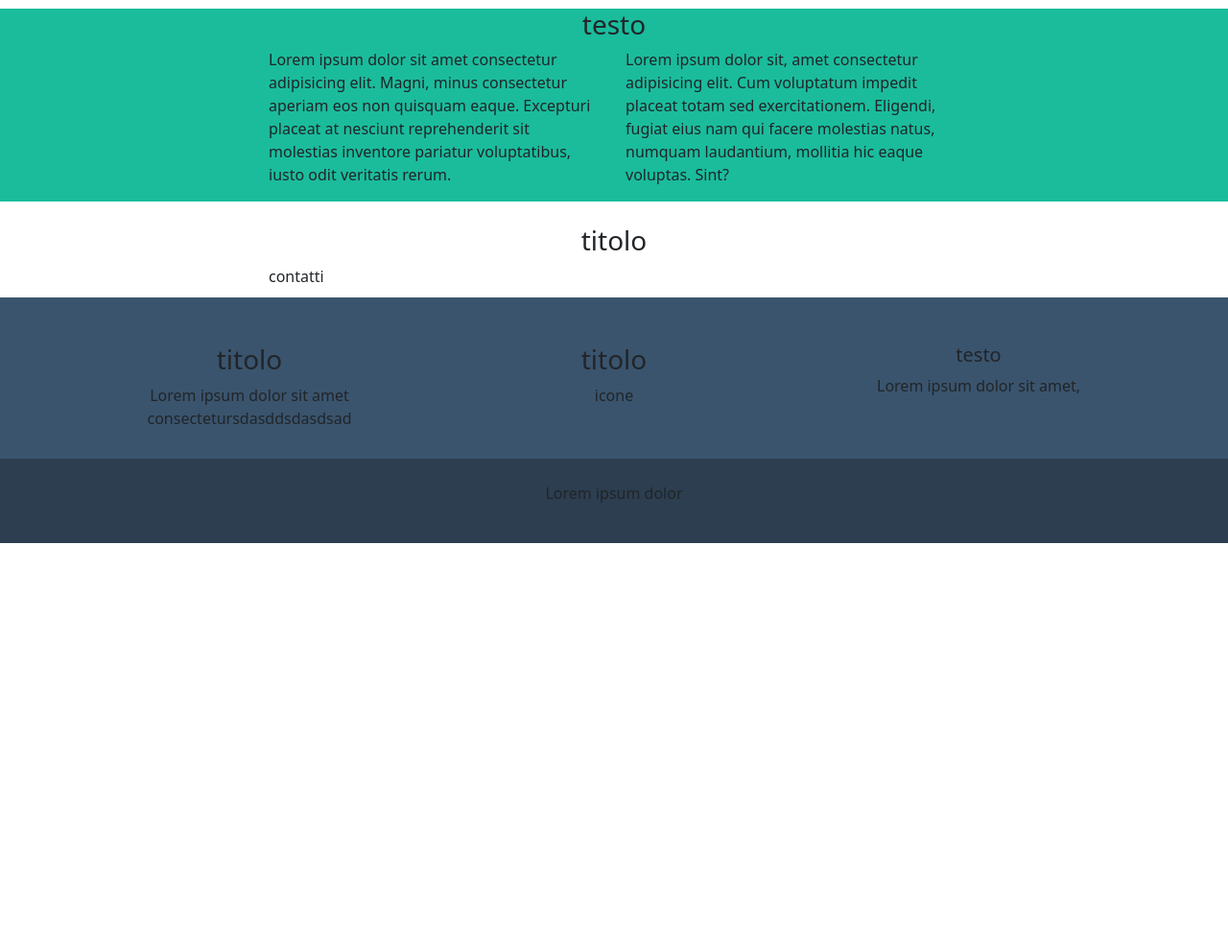
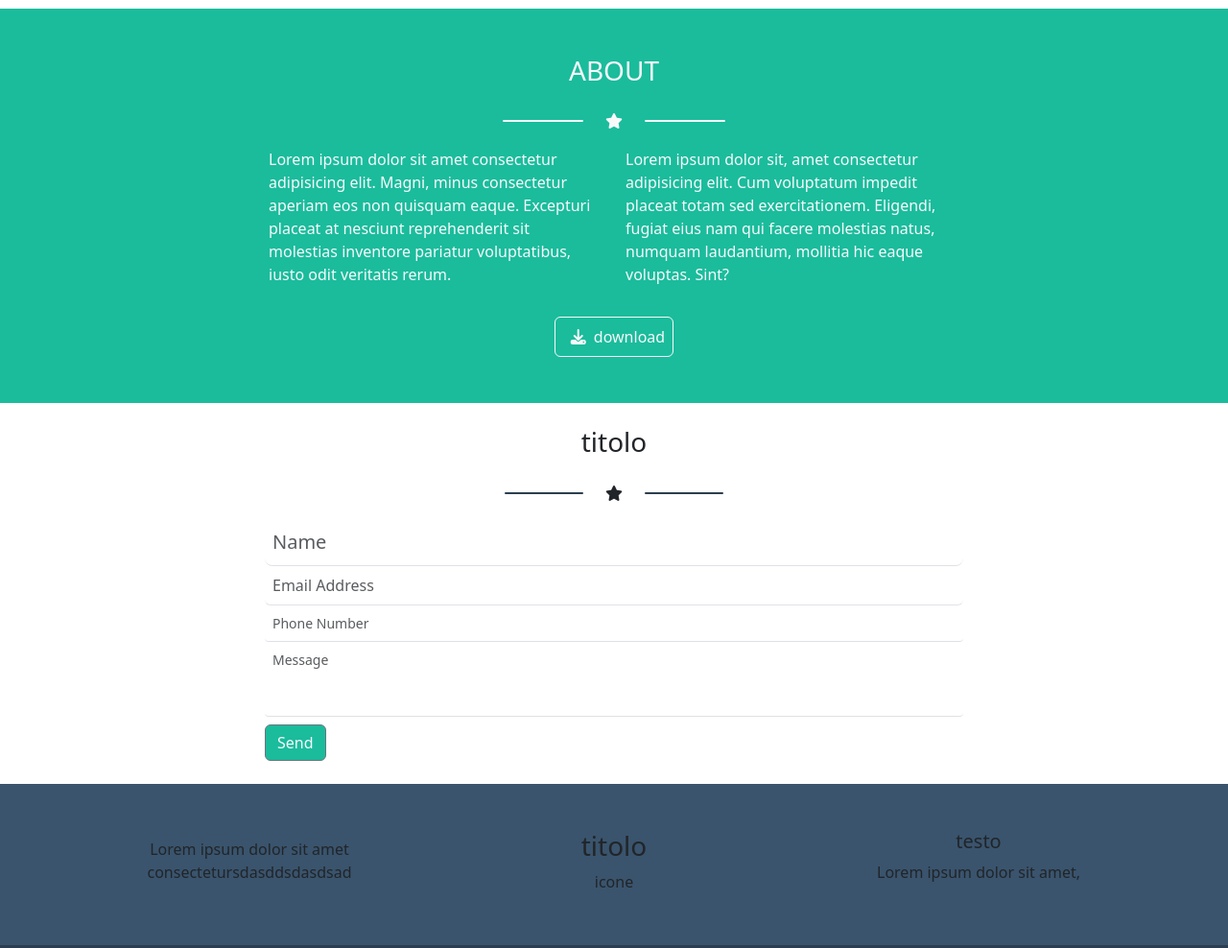
Before and after one commit to CosimoGiove/html-css-bootstrap-freelancer, a plain HTML site: page index.html in a window 1280 px wide. Shown: the part 1220-2208 px from the top of the page at 96% size. Before the commit the page ends 1786 px from the top, so only its background shows below. Drawn offline with nearby package versions, Linux system fonts and the light colour scheme.

Commit message:
feat:main

```diff
--- a/index.html
+++ b/index.html
@@ -141,10 +141,15 @@
         <!--container3-->
         <section class="cg-bgmain">
             <div class="container">
-                <h3 class="text-center">testo</h3>
+                <h3 class="text-center text-light pt-5">ABOUT</h3>
+                <div class=" col-3 mx-auto d-flex pt-3 pb-3 ">
+                    <div class="cg-icon  mx-auto align-self-center bg-light rounded-2"></div>
+                    <div><i class=" mx-auto fa-solid fa-star text-light"></i></div>
+                    <div class="cg-icon  align-self-center mx-auto bg-light rounded-2"></div>
+                </div>
 
-                <div class="row  mx-auto col-8">
-                    <div class=" col-12 col-md-6">
+                <div class="row  mx-auto col-8 text-light">
+                    <div class=" col-12 col-md-6 ">
 
                         <p>Lorem ipsum dolor sit amet consectetur adipisicing elit.
                             Magni, minus consectetur aperiam eos non quisquam eaque.
@@ -159,7 +164,18 @@
                             numquam laudantium,
                             mollitia hic eaque voluptas. Sint?</p>
                     </div>
+
                 </div>
+                <div class="text-center">
+
+                    <button class=" mx-auto mt-3 mb-5 text-light cg-bgmain rounded-2
+                    border border-light p-2">
+                        <i class="fa-solid fa-download mx-2"></i>download
+                    </button>
+
+                </div>
+
+
             </div>
 
         </section>
@@ -167,10 +183,28 @@
         <!--/container3-->
         <!--container4-->
         <div class="container cg-altezzacontatti">
-            <div class="row justify-content-centers justify-content-center col-8 mx-auto">
+            <div class="row  mx-auto">
                 <div class="col mt-4">
                     <h3 class="text-center">titolo</h3>
-                    <div>contatti</div>
+                    <div class=" col-3 mx-auto d-flex pt-3 pb-3 ">
+                        <div class="cg-icon  mx-auto align-self-center cg-portfolio rounded-2"></div>
+                        <div><i class=" mx-auto fa-solid fa-star "></i></div>
+                        <div class="cg-icon  align-self-center mx-auto cg-portfolio rounded-2"></div>
+                    </div>
+                    <div class="col-8 mx-auto">
+                        <input class=" p-2 form-control form-control-lg border-bottom border border-0" type="text"
+                            placeholder="Name" aria-label=".form-control-lg example">
+                        <input class=" p-2 form-control border border-0 border-bottom" type="text"
+                            placeholder="Email Address" aria-label="default input example">
+                        <input class="p-2 border border-0 border-bottom form-control form-control-sm" type="text"
+                            placeholder="Phone Number" aria-label=".form-control-sm example">
+                        <input class="pt-2 pb-5 border-bottom border border-0  form-control form-control-sm" type="text"
+                            placeholder="Message" aria-label=".form-control-sm example">
+                            <div class="pt-2 pb-4">
+                                <button class="btn btn-outline-secondary cg-bgmain text-light " type="button" id="button-addon1">Send</button>
+                            </div>
+
+                    </div>
                 </div>
             </div>
         </div>
@@ -183,7 +217,7 @@
             <div class="container">
                 <div class="row text-center">
                     <div class="col-sm-12 col-md-4 pt-5">
-                        <h3>titolo</h3>
+                        <h3></h3>
                         <p>Lorem ipsum dolor sit amet consectetursdasddsdasdsad</p>
                     </div>
                     <div class="col-sm-12 col-md-4 pt-5">
--- a/style.css
+++ b/style.css
@@ -1,3 +1,8 @@
+/**commond**/
+button{
+    all: unset;
+}
+
 /**debug**/
 .cg-bgcolorheader{
     background-color: #2c3e50;
@@ -7,10 +12,6 @@
     background-color: #1abc9c;
 }
 
-.cg-debugaltezza1, .cg-debugaltezza2,.cg-debugaltezza3,.cg-debugaltezza4,
-.cg-debugaltezza5,.cg-debugaltezza6,.cg-altezzacontatti{
-    height: 100px;
-}
 
 .cg-debugaltezza1{
     background-color:#ba4b63;
```
